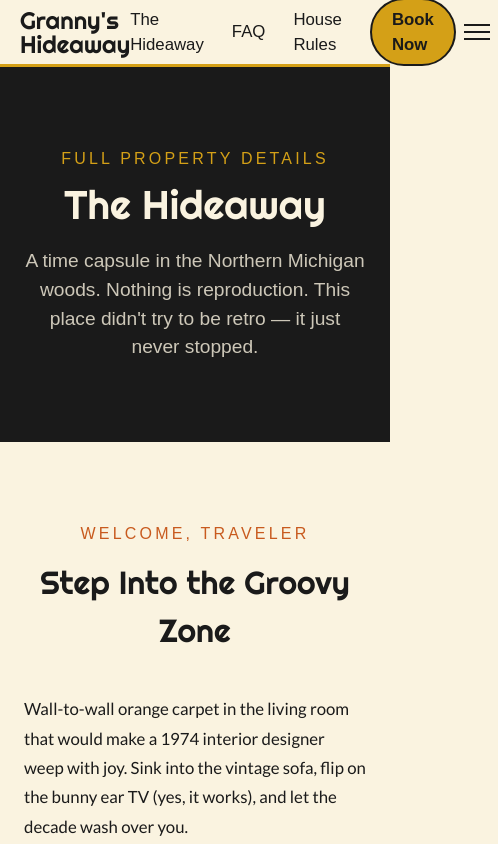
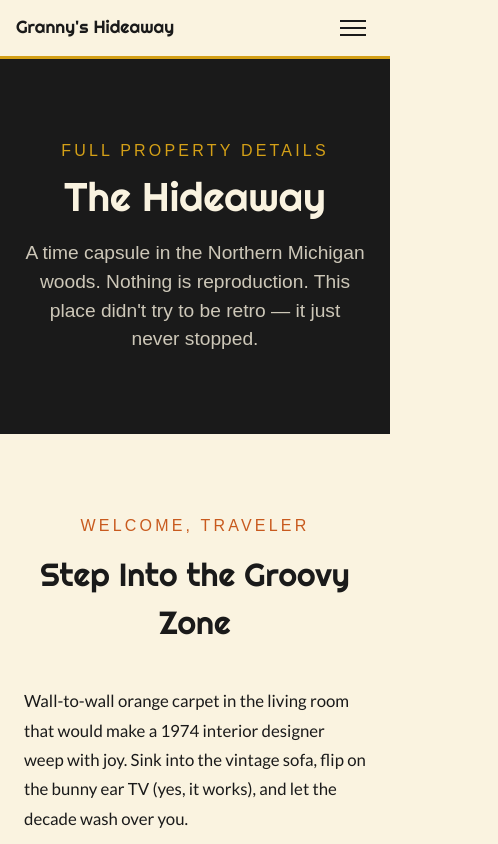
Before and after one commit to dealdesk365/grannys-hideaway, a Next.js app: page /the-hideaway in a window 390 px wide. Shown: the top 844 px of the page, 498 px wide, since content can reach past the window. Built offline with nearby package versions, Linux system fonts and the light colour scheme; a web font is replaced by a local one.

Commit message:
Fix mobile navbar sizing and Book Now button cutoff

```diff
--- a/app/components/Navbar.tsx
+++ b/app/components/Navbar.tsx
@@ -16,14 +16,14 @@ export default function Navbar() {
         zIndex: 100,
       }}
     >
-      <div style={{ maxWidth: "1200px", margin: "0 auto", padding: "0 1.25rem" }}>
-        {/* Main bar */}
+      <div style={{ maxWidth: "1200px", margin: "0 auto", padding: "0 1rem" }}>
+        {/* Main bar — wordmark + desktop nav + hamburger */}
         <div
           style={{
             display: "flex",
             alignItems: "center",
             justifyContent: "space-between",
-            height: "64px",
+            height: "56px",
           }}
         >
           {/* Wordmark */}
@@ -33,22 +33,16 @@ export default function Navbar() {
             style={{
               color: "#1A1A1A",
               textDecoration: "none",
-              fontSize: "1.5rem",
+              fontSize: "clamp(1.1rem, 4vw, 1.5rem)",
               lineHeight: 1,
+              whiteSpace: "nowrap",
             }}
           >
             Granny&apos;s Hideaway
           </Link>
 
-          {/* Desktop nav — hidden on mobile */}
-          <nav
-            style={{
-              display: "flex",
-              gap: "1.75rem",
-              alignItems: "center",
-            }}
-            className="hidden sm:flex"
-          >
+          {/* Desktop nav — Tailwind controls display; NO inline display property */}
+          <nav className="hidden sm:flex" style={{ gap: "1.75rem", alignItems: "center" }}>
             <Link
               href="/the-hideaway"
               className="font-accent transition-colors"
@@ -82,25 +76,25 @@ export default function Navbar() {
                 padding: "0.45rem 1.25rem",
                 borderRadius: "9999px",
                 border: "2px solid #1A1A1A",
+                whiteSpace: "nowrap",
               }}
             >
               Book Now
             </a>
           </nav>
 
-          {/* Hamburger — visible on mobile */}
+          {/* Hamburger — Tailwind controls display; NO inline display property */}
           <button
             onClick={() => setOpen(!open)}
             aria-label="Toggle navigation menu"
+            aria-expanded={open}
             className="sm:hidden"
             style={{
               background: "none",
               border: "none",
               cursor: "pointer",
               padding: "0.5rem",
-              display: "flex",
-              flexDirection: "column",
-              gap: "5px",
+              flexShrink: 0,
             }}
           >
             <span
@@ -119,6 +113,7 @@ export default function Navbar() {
                 width: "26px",
                 height: "2px",
                 backgroundColor: "#1A1A1A",
+                marginTop: "5px",
                 opacity: open ? 0 : 1,
                 transition: "opacity 0.2s",
               }}
@@ -129,6 +124,7 @@ export default function Navbar() {
                 width: "26px",
                 height: "2px",
                 backgroundColor: "#1A1A1A",
+                marginTop: "5px",
                 transition: "transform 0.2s",
                 transform: open ? "rotate(-45deg) translate(5px, -5px)" : "none",
               }}
@@ -136,16 +132,17 @@ export default function Navbar() {
           </button>
         </div>
 
-        {/* Mobile dropdown menu */}
+        {/* Mobile dropdown — only rendered when open, only visible below sm */}
         {open && (
           <div
+            className="sm:hidden"
             style={{
               display: "flex",
               flexDirection: "column",
               gap: "0.25rem",
+              paddingTop: "0.75rem",
               paddingBottom: "1rem",
               borderTop: "1px solid #D4A017",
-              paddingTop: "0.75rem",
             }}
           >
             <Link
@@ -154,7 +151,7 @@ export default function Navbar() {
               style={{
                 color: "#1A1A1A",
                 textDecoration: "none",
-                fontSize: "1.15rem",
+                fontSize: "1.1rem",
                 padding: "0.5rem 0",
               }}
               onClick={() => setOpen(false)}
@@ -167,7 +164,7 @@ export default function Navbar() {
               style={{
                 color: "#1A1A1A",
                 textDecoration: "none",
-                fontSize: "1.15rem",
+                fontSize: "1.1rem",
                 padding: "0.5rem 0",
               }}
               onClick={() => setOpen(false)}
@@ -180,7 +177,7 @@ export default function Navbar() {
               style={{
                 color: "#1A1A1A",
                 textDecoration: "none",
-                fontSize: "1.15rem",
+                fontSize: "1.1rem",
                 padding: "0.5rem 0",
               }}
               onClick={() => setOpen(false)}
@@ -191,10 +188,11 @@ export default function Navbar() {
               href="/#contact"
               className="font-accent"
               style={{
+                display: "block",
                 backgroundColor: "#D4A017",
                 color: "#1A1A1A",
                 textDecoration: "none",
-                fontSize: "1.15rem",
+                fontSize: "1.1rem",
                 fontWeight: 700,
                 padding: "0.6rem 1.25rem",
                 borderRadius: "9999px",
```
